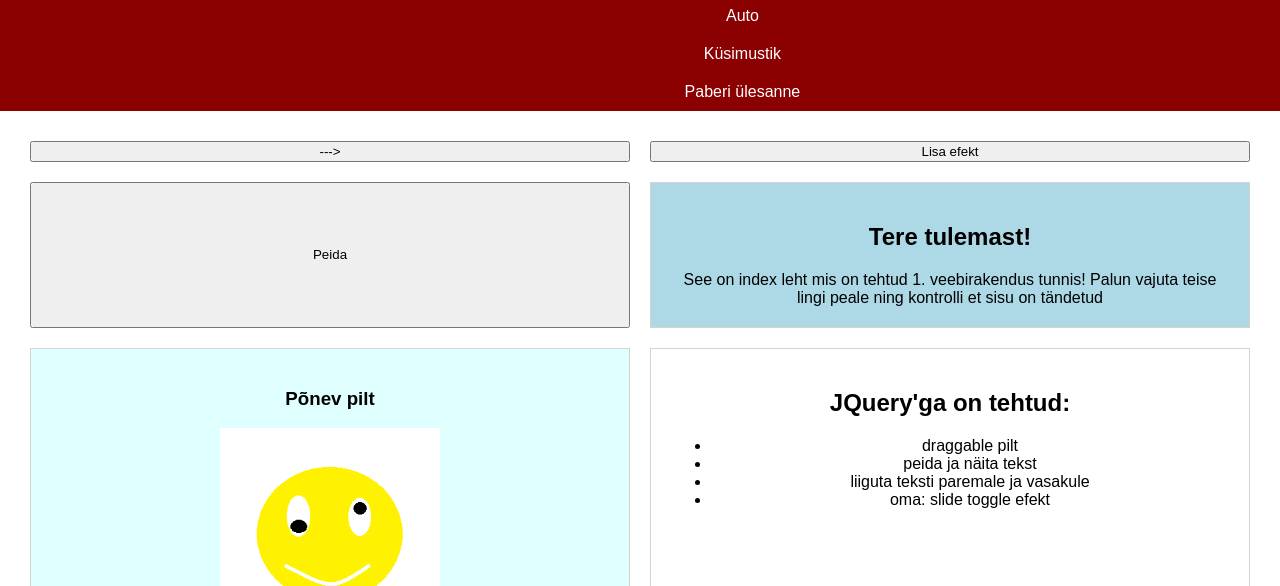
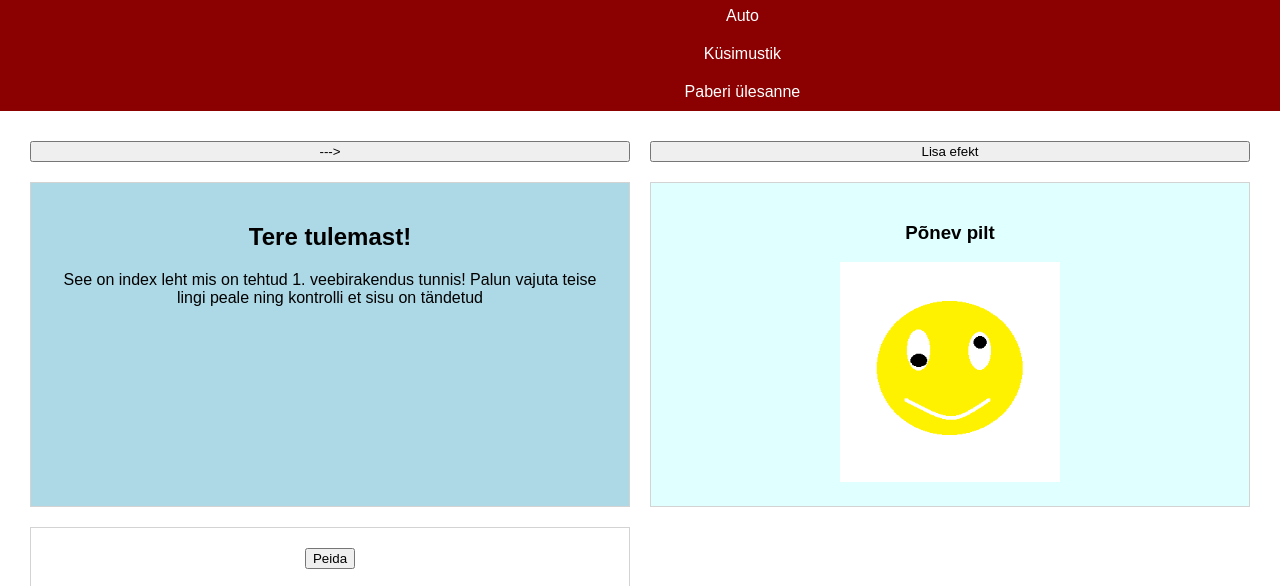
Before and after one commit to Farleyn/veebirakendus, a plain HTML site: page index.html in a window 1280 px wide. Shown: the part 206-792 px from the top of the page. Drawn offline with nearby package versions, Linux system fonts and the light colour scheme.

Commit message:
vigade parandus

```diff
--- a/index.html
+++ b/index.html
@@ -123,9 +123,6 @@
 
     <input type="button" value="Lisa efekt" id="efekt">
 
-    <input type="button" value="Peida" id="peida">
-    <input type="button" value="Kuva" id="kuva">
-
     <section id="kast1">
         <h2>
             Tere tulemast!
@@ -146,13 +143,17 @@
         <div id="vastus"></div>
     </section>
     <section id="selgitus">
+
+        <input type="button" value="Peida" id="peida">
+        <input type="button" value="Kuva" id="kuva">
+
         <h2>JQuery'ga on tehtud:</h2>
         <div>
             <ul>
                 <li>draggable pilt</li>
                 <li>peida ja näita tekst</li>
                 <li>liiguta teksti paremale ja vasakule</li>
-                <li>oma: slide toggle efekt</li>
+                <li>oma: slide toggle efekt, vajuta lisa efekt nupu</li>
             </ul>
         </div>
     </section>
```
